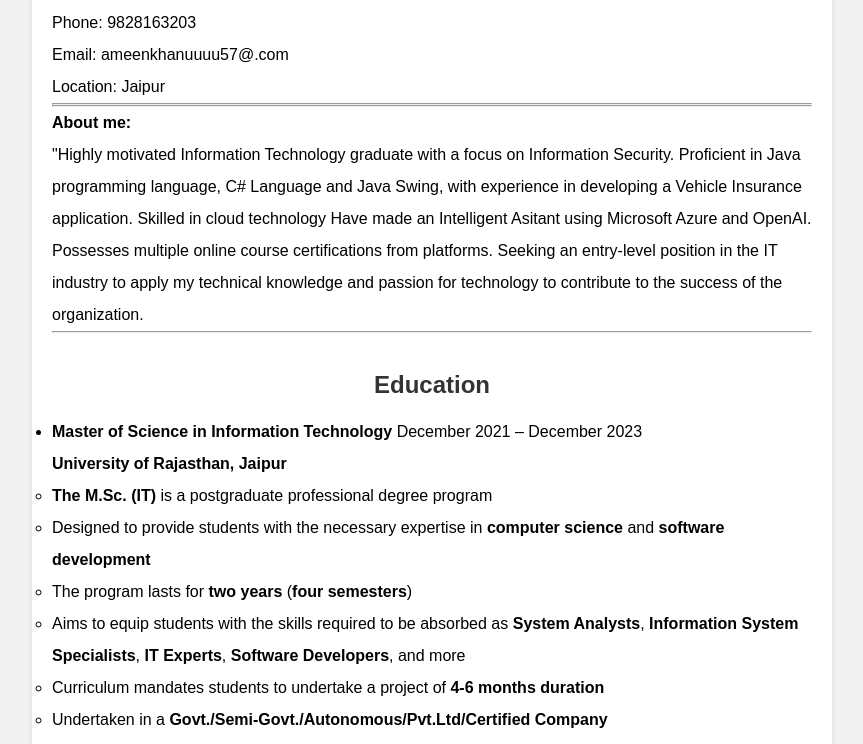
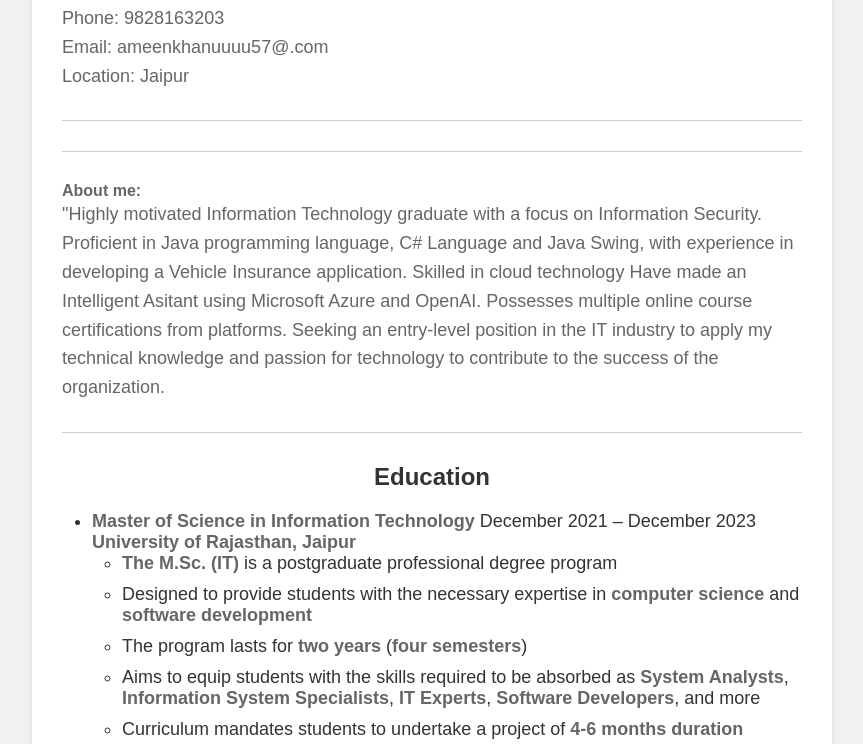
Before and after one commit to Meu57/Resume, a plain HTML site: page index.html in a window 1280 px wide. Shown: the part 88-832 px from the top of the page, without its empty margins (208-1071 px from the left). Drawn offline with Linux system fonts and the light colour scheme.

Commit message:
Update index.html

```diff
--- a/index.html
+++ b/index.html
@@ -5,25 +5,21 @@
     <meta http-equiv="X-UA-Compatible" content="IE=edge" />
     <meta name="viewport" content="width=device-width, initial-scale=1.0" />
     <title>Ameen Personal Website</title>
-
-  <style> * {
+  <style>* {
   margin: 0;
   padding: 0;
   box-sizing: border-box;
   font-family: Arial, sans-serif;
-        line-height:2;
-
 }
 
 body {
   background-color: #f1f1f1;
-          line-height: 2;
 }
 
 .container {
   max-width: 800px;
   margin: 0 auto;
-        padding: 20px;
+  padding: 30px;
   background-color: #fff;
   box-shadow: 0px 2px 5px rgba(0,0,0,0.1);
 }
@@ -32,21 +28,19 @@
   font-size: 36px;
   font-weight: bold;
   color: #333;
-        margin-bottom: 10px;
   text-align: center;
-          line-height: 1.8;
+  margin-bottom: 20px;
 }
 
 h2 {
   font-size: 24px;
   margin-top: 30px;
-          line-height: 1.8;
+}
 
 hr {
   border: none;
   border-top: 1px solid #ccc;
-        margin: 20px 0;
-        line-height:2;
+  margin: 30px 0;
 }
 
 ul {
@@ -58,7 +52,6 @@
   margin-bottom: 10px;
   font-size: 18px;
   color: #333;
-        line-height: 1.4;
 }
 
 strong {
@@ -68,7 +61,7 @@
 p {
   font-size: 18px;
   color: #666;
-        line-height: 2;
+  line-height: 1.6;
 }
 
 ul.skills {
@@ -88,6 +81,7 @@
 
 ul.hobbies {
   list-style: none;
+  margin-left: 30px;
 }
 
 li.hobby {
@@ -103,6 +97,7 @@
 
 ul.courses {
   list-style: none;
+  margin-left: 30px;
 }
 
 li.course {
@@ -118,6 +113,7 @@
 
 ul.languages {
   list-style: none;
+  margin-left: 30px;
 }
 
 li.language {
@@ -130,6 +126,7 @@
   font-size: 16px;
   color: #666;
 }</style>
+
 </head>
 <body>
     <div class="container">
```
Lines whose indentation alone changed are shown as unchanged.
